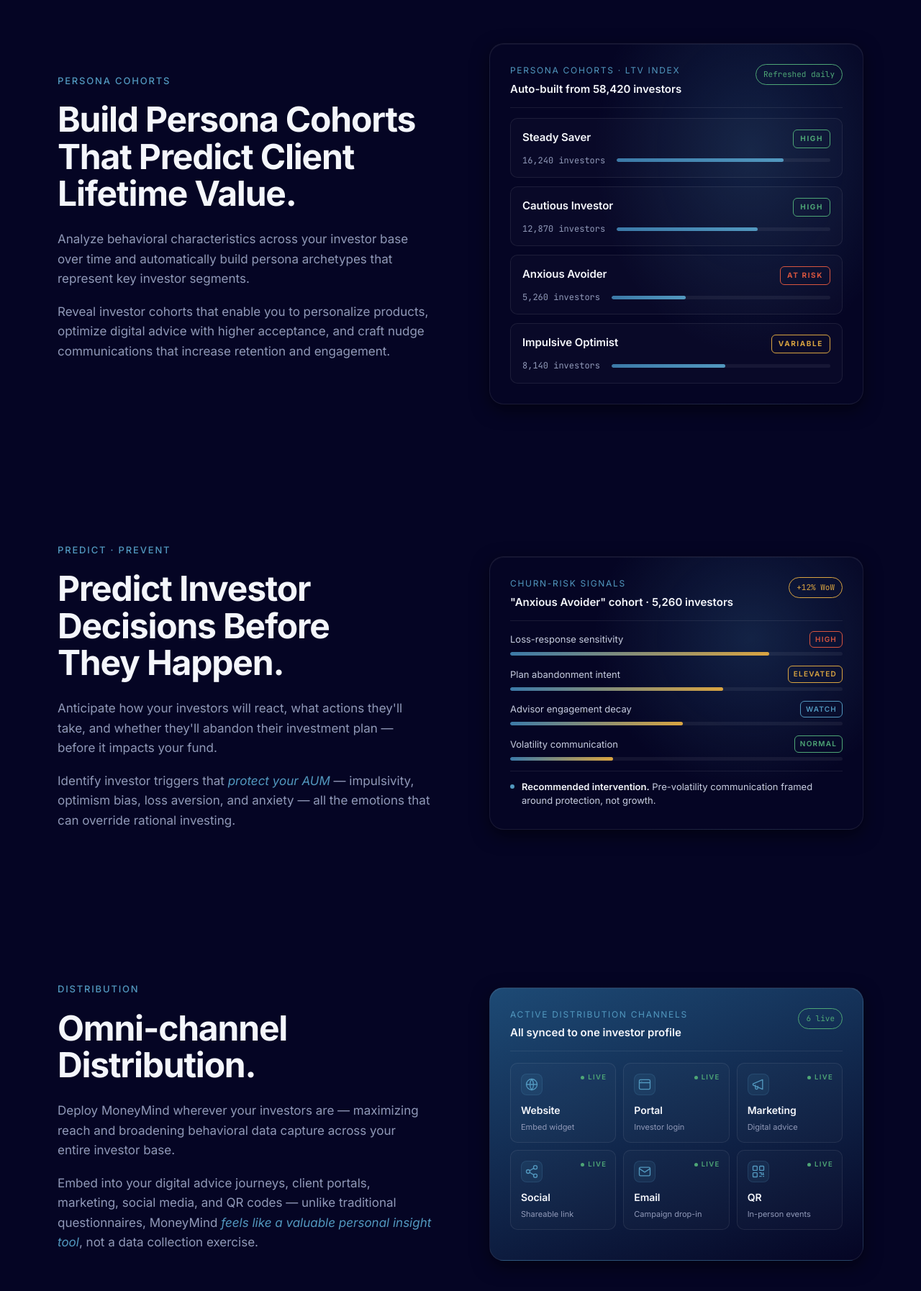
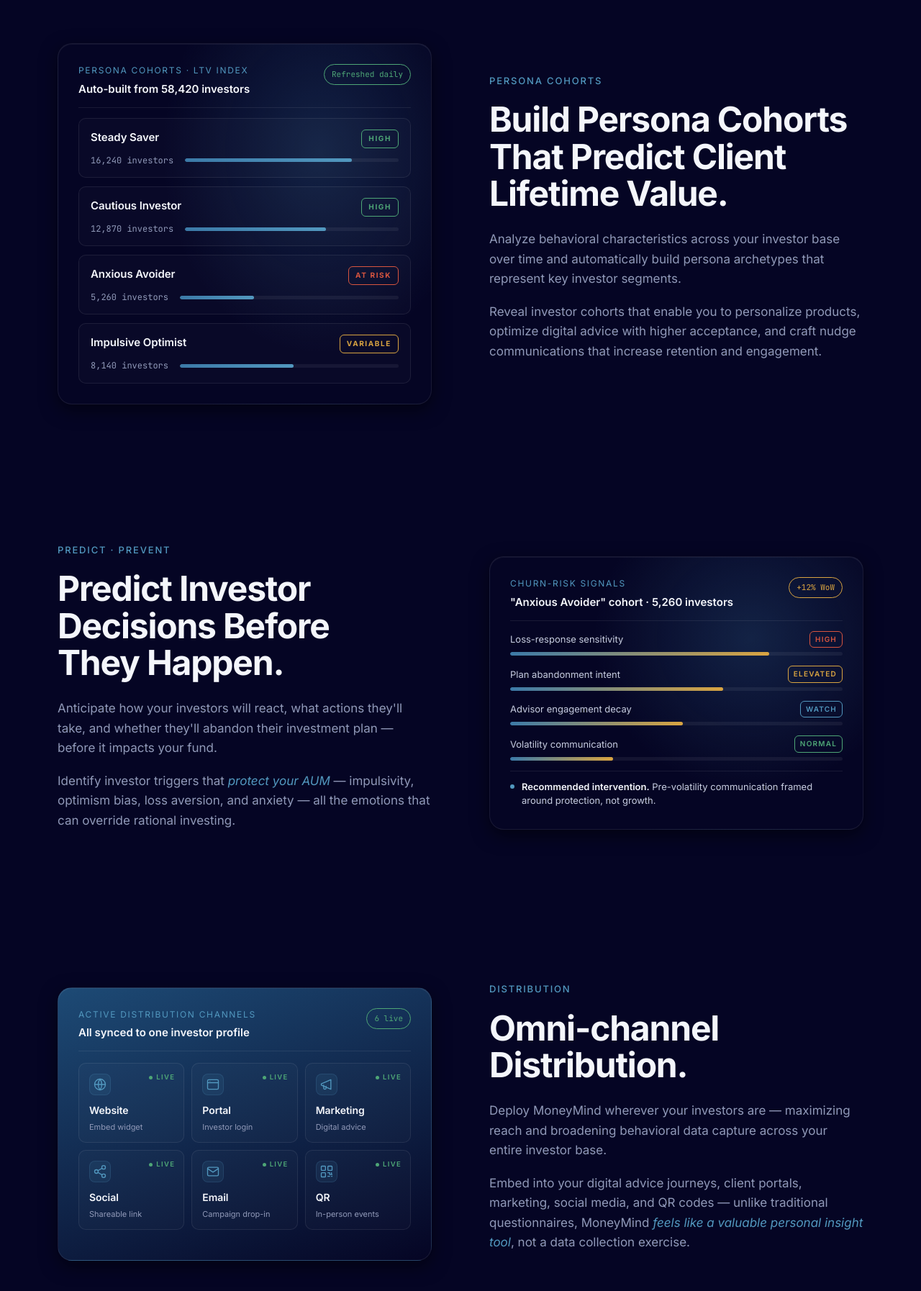
Before and after one commit to JacquiHenderson/moneymind, a Next.js app: page /for-fund-providers in a window 1280 px wide. Shown: the part 2126-3920 px from the top of the page at 72% size. Built offline with nearby package versions, Linux system fonts and the light colour scheme.

Commit message:
Add files via upload

```diff
--- a/app/for-fund-providers/page.jsx
+++ b/app/for-fund-providers/page.jsx
@@ -191,7 +191,6 @@
     <section className="mm-section mm-split mm-split-reverse" data-screen-label="Persona cohorts">
       <div className="mm-container">
         <div className="mm-split-grid">
-          <PersonaCohortsVisual />
           <div className="mm-split-copy">
             <span className="eyebrow">Persona cohorts</span>
             <h2>Build Persona Cohorts That Predict Client Lifetime Value.</h2>
@@ -206,6 +205,7 @@
               communications that increase retention and engagement.
             </p>
           </div>
+          <PersonaCohortsVisual />
         </div>
       </div>
     </section>
@@ -329,7 +329,6 @@
     <section className="mm-section mm-split mm-split-reverse" data-screen-label="Omni-channel">
       <div className="mm-container">
         <div className="mm-split-grid">
-          <OmniChannelVisual />
           <div className="mm-split-copy">
             <span className="eyebrow">Distribution</span>
             <h2>Omni-channel Distribution.</h2>
@@ -344,6 +343,7 @@
               not a data collection exercise.
             </p>
           </div>
+          <OmniChannelVisual />
         </div>
       </div>
     </section>
```
